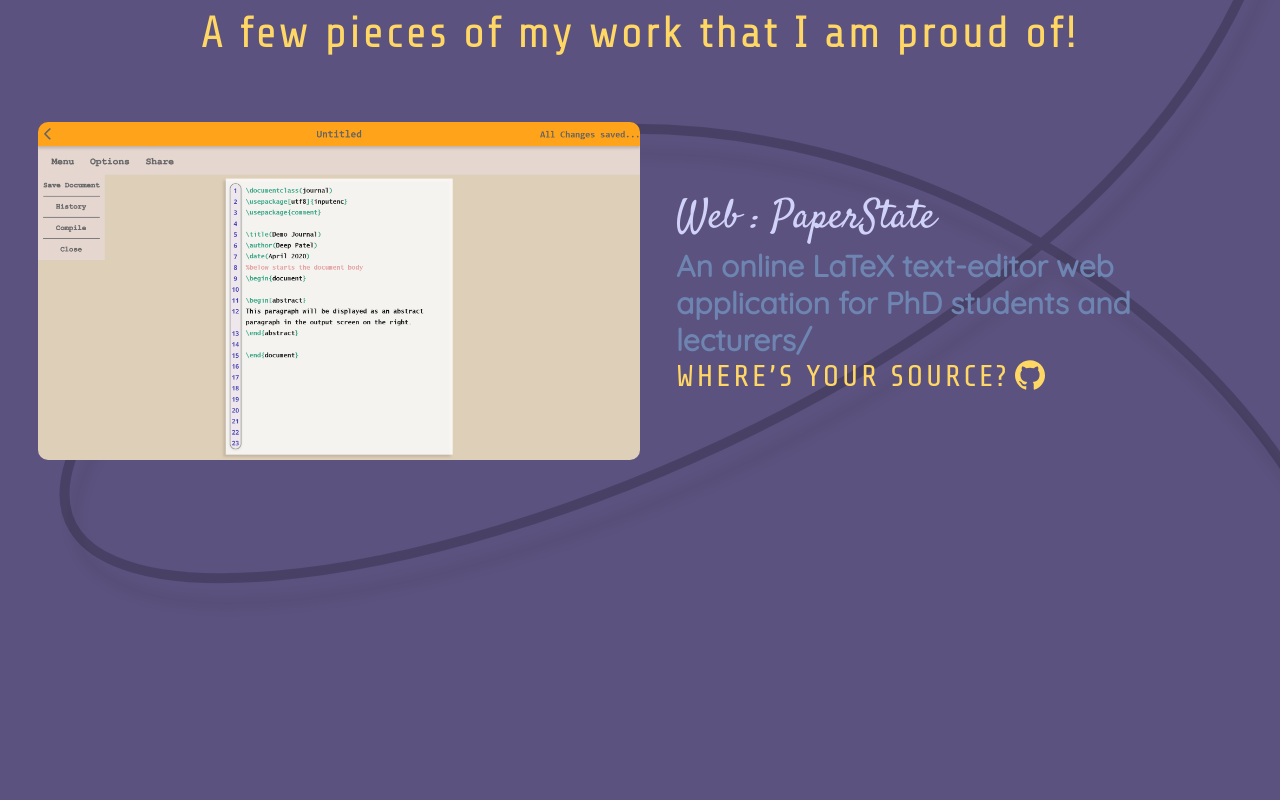
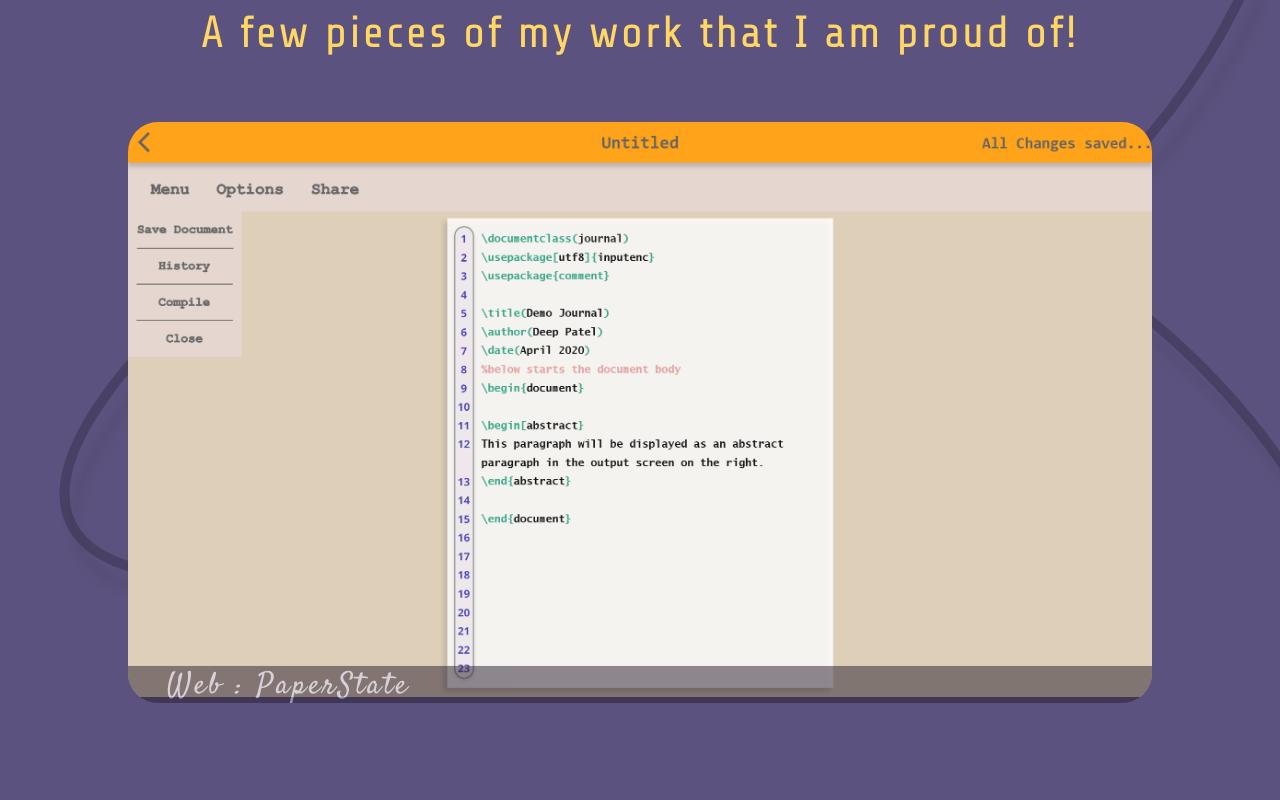
Before and after one commit to Deep3543/portfolio, a React (Create React App) app: page / in a window 1280 px wide. Shown: the part 940-1740 px from the top of the page. Built offline with nearby package versions, Linux system fonts and the light colour scheme.

Commit message:
Reformatted Work Cards with hover effect

```diff
--- a/src/components/docs/Work.js
+++ b/src/components/docs/Work.js
@@ -7,16 +7,24 @@
             // Frame for Work Page
             <div className="work-container" id="work">
                 {/* Work Page Container */}
-{/* TODO: Create the work section and add atleast 2 work sections */}
+{/* TODO: Create the work cards and add atleast 2 work cards */}
+{/* FIXME: Reformat the CSS to change the animation styles and look */}
                 <div className="work-content">
                     {/* Header */}
                     <h3 className="head work-header">A few pieces of my work that I am proud of!</h3>
                     {/* Work Cards */}
-                    <div className="work-card">
+                    <ul className="work-cards">
+                        <li className="work-card">
                             {/* Work Image */}
-                        <img src={Work1} alt="Image of PaperState Webpage" className="img-work" width="50%" height="30%"/>
-                        <div className="work-desc">
+                            <img src={Work1} alt="Image of PaperState Webpage" className="card-img"/>
+                            <div className="card-overlay">
+                                <div className="card-header">
+                                    <svg class="card-arc" xmlns="http://www.w3.org/2000/svg"><path d="M 40 80 c 22 0 40 -22 40 -40 v 40 Z"/></svg>
+                                    <div className="card-header-text">
                                         <p className="work-title">Web : PaperState</p>
+                                    </div>
+                                </div>
+                                <div className="card-description">
                                     <p className="work-details">An online LaTeX text-editor web application for PhD students and lecturers/</p>
                                     <button className="work-source"><span className="button-desc"> Where’s your source?</span>
                                         <i className="i-git">
@@ -27,6 +35,8 @@
                                     </button>
                                 </div>
                             </div>
+                        </li>
+                    </ul>
                 </div>
             </div>
         )
--- a/src/styles/dif.css
+++ b/src/styles/dif.css
@@ -15,7 +15,7 @@
 a{text-decoration: none; color: inherit; cursor: none;}
 nav{display: flex; justify-content: space-around; align-items: center; position: fixed; left: 0; top: 0; width:100%; z-index: 1;}
 i{ margin: 3%; }
-button{ background: transparent; border-radius: 5px; border:none;}
+button{ padding: 4% 0; background: transparent; border-radius: 5px; border:none;}
 
 body::-webkit-scrollbar{
   display: none;
@@ -241,18 +241,90 @@
 /* Work Page CSS */
 
   /* Work Card */
-  .work-card{
-    margin: 5% 3% 0;
-    display: flex;
-    flex-direction: row;
-    align-items: center;
-    flex-wrap: wrap;
+  .work-cards{
+    display: grid;
+    grid-template-rows: repeat(auto-fit, minmax(100px, 1fr));
+    gap: 2rem;
+    margin: 4rem 5vw;
+    padding: 0 5%;
+    list-style-type: none;
   }
+
+  .work-card {
+    position: relative;
+    display: block;
+    height: 100%;
+    border-radius: calc(30 * 1px);
+    overflow: hidden;
+    text-decoration: none;
+  }
+
+  .card-overlay {
+    position: absolute;
+    bottom: 0;
+    left: 0;
+    right: 0;
+    z-index: 0;
+    border-radius: calc(30 * 1px) 0 0 0;
+    background-color: var(--shades-dark);
+    transform: translateY(120%);
+    transition: .6s ease-in-out;
+  }
+  .work-card:hover .card-overlay {
+    transform: translateY(0);
+  }
+
     /* Work Image */
-    .img-work{
-      border-radius: 10px;
+    .card-img{
+      width: 100%;
+      height: auto;
     }
+
     /* Work Description */
+    .card-header {
+      position: relative;
+      display: flex;
+      align-items: center;
+      gap: 2em;
+      background-color: var(--shades-dark);
+      opacity: 50%;
+      transform: translateY(-130%);
+      transition: .6s ease-in-out;
+    }
+    .work-card:hover .card-header {
+      opacity: 1;
+      transform: translateY(0);
+      border-radius: calc(30 * 1px) 0 0 0;
+    }
+
+
+    .card-arc{
+      width: 80px;
+      height: 80px;
+      position: absolute;
+      bottom: 100%;
+      right: 0;
+      z-index: 1;
+      transform: translateY(100%);
+      transition: .2s ease-in-out;
+    }
+    .work-card:hover .card-arc {
+      transform: translateY(0);
+    }
+
+    .card-arc path {
+      fill: var(--shades-dark);
+    }
+
+    .card-description {
+      padding: 0 2em 0;
+      margin: 0;
+      display: -webkit-box;
+      -webkit-box-orient: vertical;
+      -webkit-line-clamp: 3;
+      overflow: hidden;
+    }
+
     .work-desc{
       width: 40%;
       max-width: 45%;
@@ -260,17 +332,27 @@
     }
     .work-title{
       font-family: Satisfy;
-      font-style: normal;
-      font-weight: normal;
+      font-size: 30px;
+      line-height: 58px;
+      letter-spacing: 0.1em;
+      color: var(--brand);
+      margin: .3em 0 0 1.3em;
+      transform: translateY(-30%);
+      transition: .4s ease-in;
+    }
+
+    .work-card:hover .work-title {
       font-size: 40px;
-      line-height: 58px;
+      transform: translateY(0);
     }
+
     .work-details{
       font-family: Quicksand;
-      font-style: normal;
-      font-weight: 600;
-      font-size: 30px;
+      font-style: italic;
+      font-weight: 500;
+      font-size: 26px;
       line-height: 37px;
+      letter-spacing: .045em;
       color: var(--accent-light);
     }
     /* Source Button */
```
Lines whose indentation alone changed are shown as unchanged.
